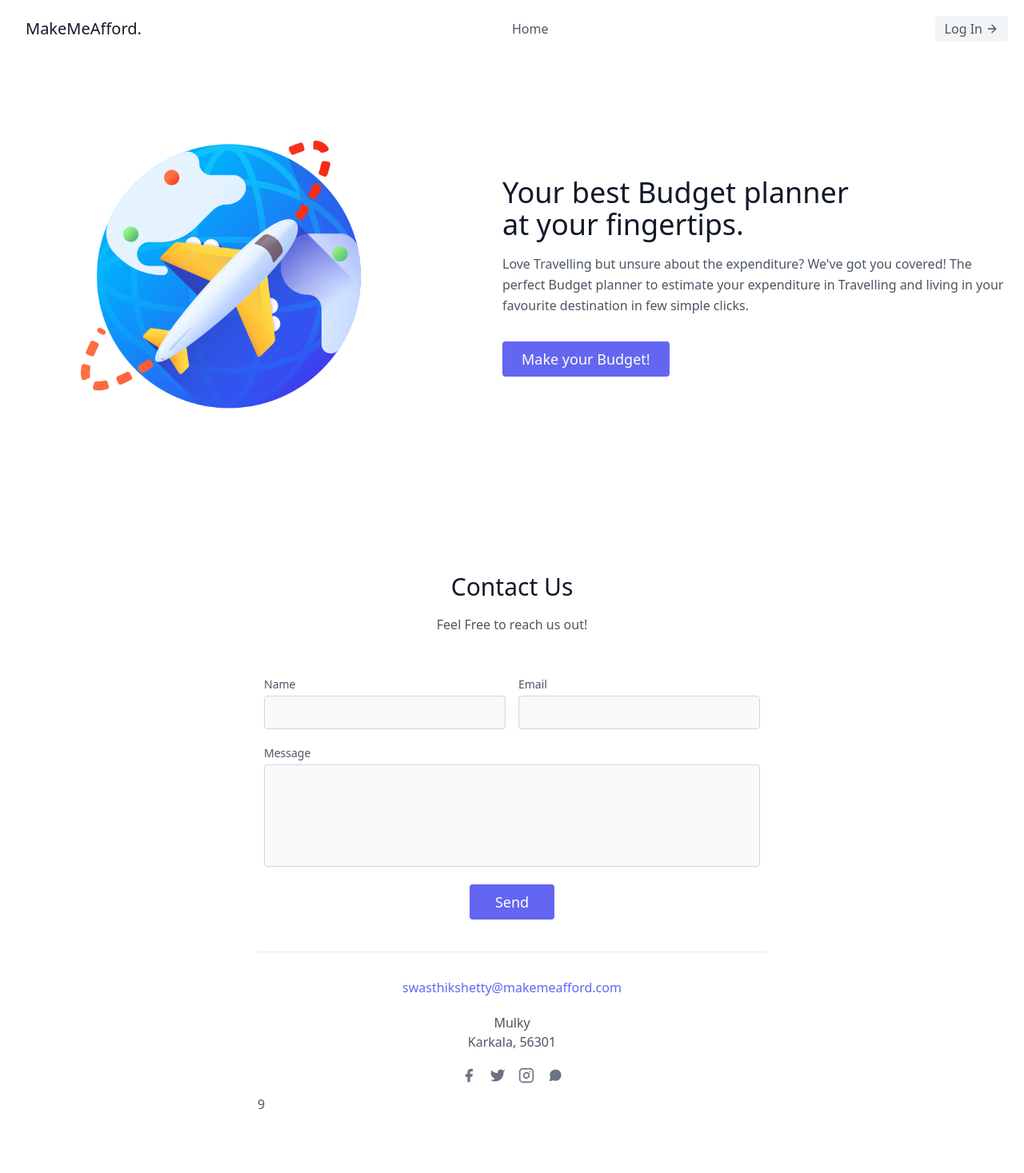
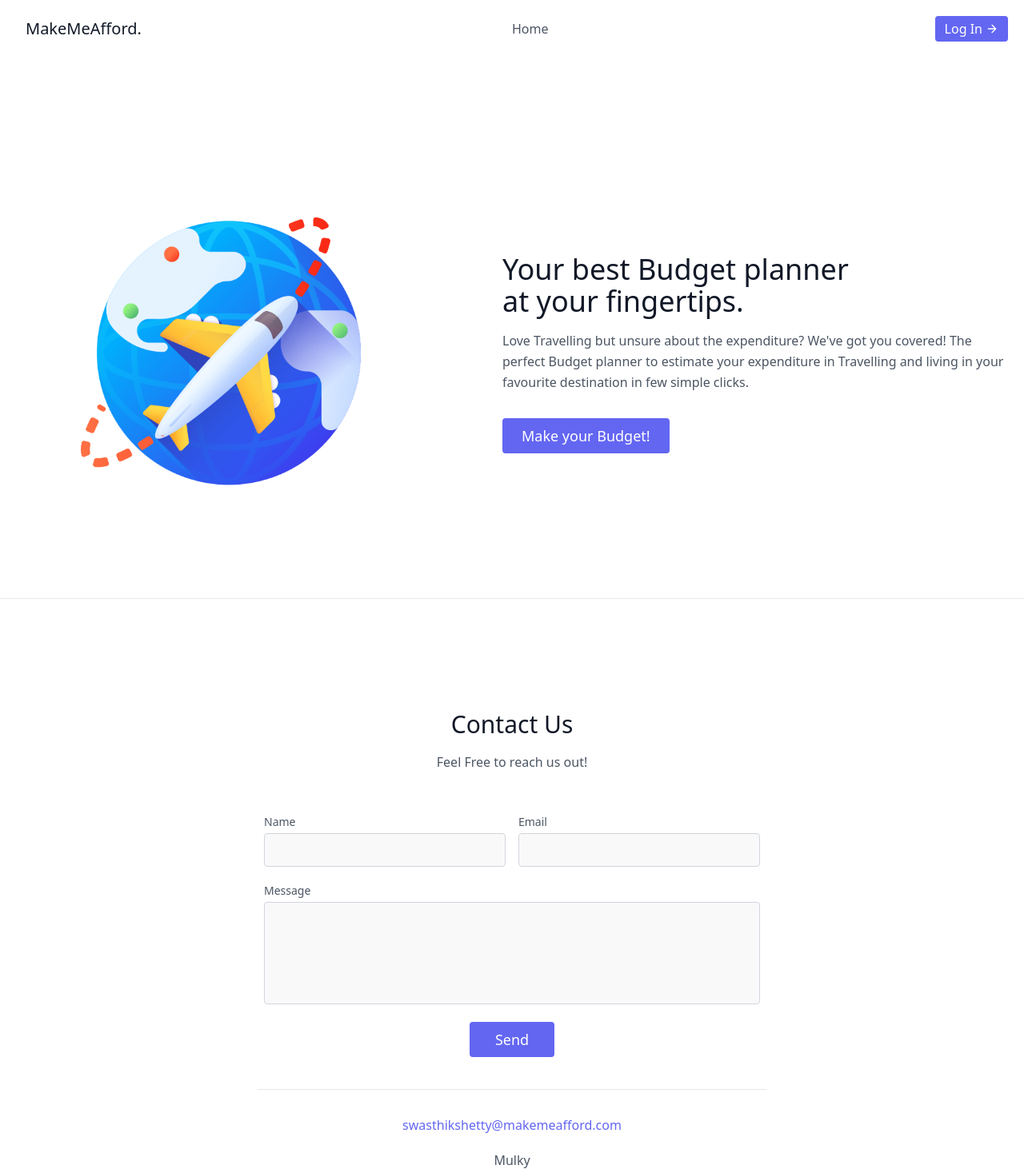
Before and after one commit to swasthikshetty10/hackverse22, a Next.js app: page / in a window 1280 px wide. Shown: the top 1467 px of the page at 80% size. Built offline with nearby package versions, Linux system fonts and the light colour scheme; no server answers.

Commit message:
home-page changes

```diff
--- a/src/components/Contact/index.js
+++ b/src/components/Contact/index.js
@@ -2,7 +2,7 @@ import React from 'react'
 
 function Contact() {
     return (
-        <section className="text-gray-600 body-font relative">
+        <section className="md:-mt-44 text-gray-600 body-font relative">
             <div className="container px-5 py-24 mx-auto">
                 <div className="flex flex-col text-center w-full mb-12">
                     <h1 className="sm:text-3xl text-2xl font-medium title-font mb-4 text-gray-900">Contact Us</h1>
@@ -60,7 +60,7 @@ function Contact() {
                                 </a>
                             </span>
                         </div>
-                        9            </div>
+                        </div>
 
                 </div>
             </div>
--- a/src/components/LandingPage/index.js
+++ b/src/components/LandingPage/index.js
@@ -4,7 +4,7 @@ import React from 'react'
 
 function LandingPage() {
     return (
-        <section className="text-gray-600 body-font">
+        <section className="text-gray-600 body-font h-screen md:mt-24">
             <div className="container mx-auto flex px-5 py-24 md:flex-row flex-col items-center">
                 <div className="lg:max-w-lg lg:w-full md:w-1/2 w-5/6 mb-10 md:mb-0">
                     <div className="text-center">
@@ -27,6 +27,7 @@ function LandingPage() {
                     </div>
                 </div>
             </div>
+        <div className="p-2 w-full pt-8 mt-8 border-t border-gray-200 text-center"></div>
         </section>
     )
 }
--- a/src/components/Navbar/navbar.js
+++ b/src/components/Navbar/navbar.js
@@ -7,13 +7,13 @@ function NavBar() {
             <header class="text-gray-600 body-font">
                 <div class="container mx-auto flex flex-wrap p-5 flex-col md:flex-row items-center">
                     <a class="flex title-font font-medium items-center text-gray-900 mb-4 md:mb-0">
-                        <span class="ml-3 text-xl">MakeMeAfford.</span>
+                        <span href="/" class="ml-3 text-xl">MakeMeAfford.</span>
                     </a>
                     <nav class="md:ml-auto md:mr-auto flex flex-wrap items-center text-base justify-center">
-                        <a class="mr-5 hover:text-gray-900">Home</a>
+                        <a href="/" class="mr-5 hover:text-gray-900">Home</a>
                     </nav>
                     <a class="mr-5 hover:text-gray-900">Signed in as {session.user.email}</a>
-                    <button onClick={() => signOut()} class="inline-flex items-center bg-gray-100 border-0 py-1 px-3 focus:outline-none hover:bg-gray-200 rounded text-base mt-4 md:mt-0">Log Out
+                    <button onClick={() => signOut()} class="inline-flex items-center bg-indigo-500 border-0 py-1 px-3 focus:outline-none hover:bg-indigo-600 rounded text-white mt-4 md:mt-0">Log Out
                         <svg fill="none" stroke="currentColor" stroke-linecap="round" stroke-linejoin="round" stroke-width="2" class="w-4 h-4 ml-1" viewBox="0 0 24 24">
                             <path d="M5 12h14M12 5l7 7-7 7"></path>
                         </svg>
@@ -25,13 +25,13 @@ function NavBar() {
     return <>
         <header class="text-gray-600 body-font">
             <div class="container mx-auto flex flex-wrap p-5 flex-col md:flex-row items-center">
-                <a class="flex title-font font-medium items-center text-gray-900 mb-4 md:mb-0">
+                <a href="/" class="flex title-font font-medium items-center text-gray-900 mb-4 md:mb-0">
                     <span class="ml-3 text-xl">MakeMeAfford.</span>
                 </a>
                 <nav class="md:ml-auto md:mr-auto flex flex-wrap items-center text-base justify-center">
-                    <a class="mr-5 hover:text-gray-900">Home</a>
+                    <a href="/" class="mr-5 hover:text-gray-900">Home</a>
                 </nav>
-                <button onClick={() => signIn()} class="inline-flex items-center bg-gray-100 border-0 py-1 px-3 focus:outline-none hover:bg-gray-200 rounded text-base mt-4 md:mt-0">Log In
+                <button onClick={() => signIn()} class="inline-flex items-center bg-indigo-500 border-0 py-1 px-3 focus:outline-none hover:bg-indigo-600 rounded text-white mt-4 md:mt-0">Log In
                     <svg fill="none" stroke="currentColor" stroke-linecap="round" stroke-linejoin="round" stroke-width="2" class="w-4 h-4 ml-1" viewBox="0 0 24 24">
                         <path d="M5 12h14M12 5l7 7-7 7"></path>
                     </svg>
```
